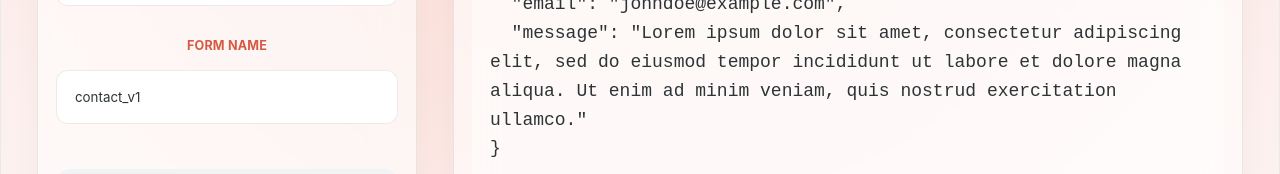
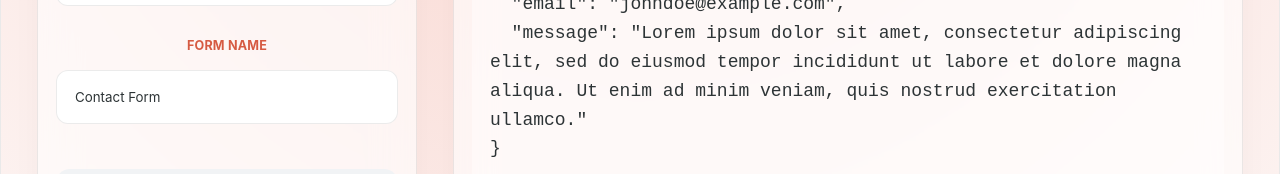
Before and after one commit to elisoft-engineer/falcosend-lab, a React (Vite) app: page / in a window 1280 px wide. Shown: the part 204-378 px from the top of the page. Built offline with nearby package versions, Linux system fonts and the light colour scheme.

Commit message:
Adjust default form name

```diff
--- a/src/App.tsx
+++ b/src/App.tsx
@@ -4,7 +4,7 @@ import './App.css';
 
 export default function App() {
   const [key, setKey] = useState('');
-  const [form, setForm] = useState('contact_v1');
+  const [form, setForm] = useState('Contact Form');
   const [payload, setPayload] = useState('{\n  "name": "John Doe",\n  "email": "johndoe@example.com",\n  "message": "Lorem ipsum dolor sit amet, consectetur adipiscing elit, sed do eiusmod tempor incididunt ut labore et dolore magna aliqua. Ut enim ad minim veniam, quis nostrud exercitation ullamco."\n}');
   const [logs, setLogs] = useState<{ id: number; text: string; type: 'cmd' | 'err' | 'ok' }[]>([]);
   const [isSending, setIsSending] = useState(false);
```
